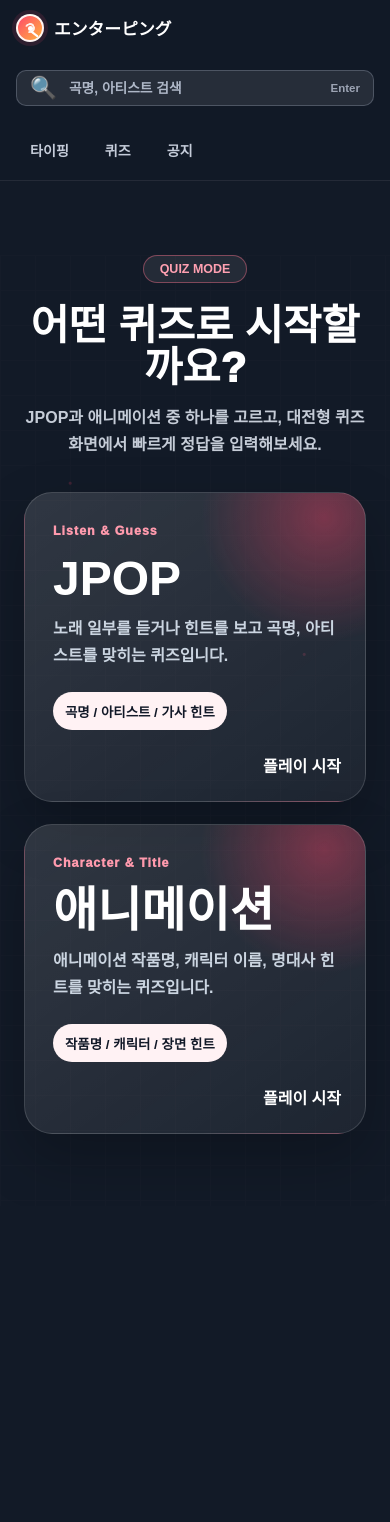
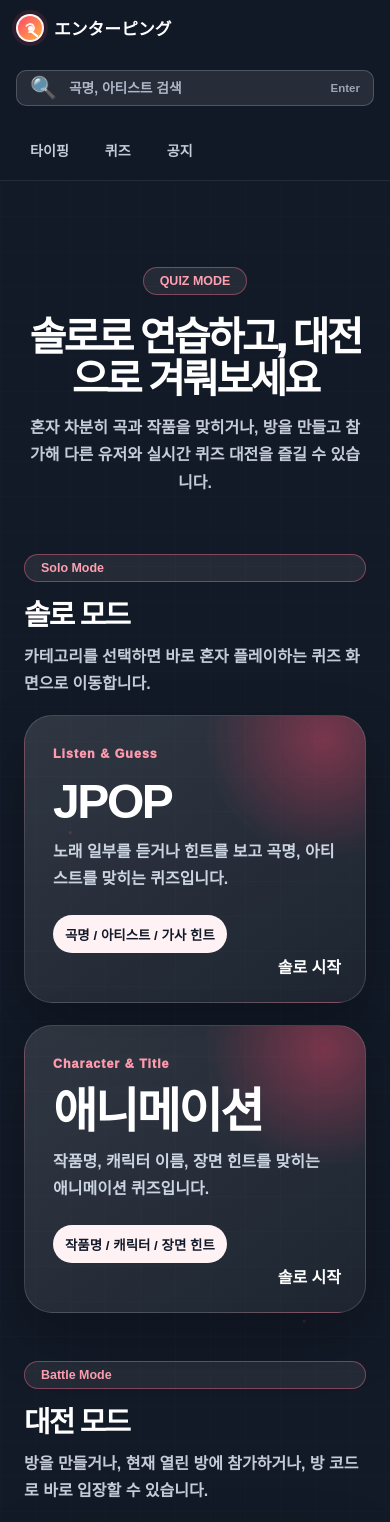
Before and after one commit to Bauhaus-K/enterping, a Next.js app: page /quiz in a window 390 px wide. Shown: the top 1522 px of the page. Before the commit the page ends 1206 px from the top, so only its background shows below. Built offline with nearby package versions, Linux system fonts and the light colour scheme; no server answers.

Commit message:
Add solo and battle quiz modes

```diff
--- a/src/app/quiz/page.module.css
+++ b/src/app/quiz/page.module.css
@@ -11,99 +11,16 @@
   font-family: "Pretendard", "Noto Sans KR", "Noto Sans JP", sans-serif;
 }
 
-.header {
-  display: flex;
-  align-items: center;
-  gap: 28px;
-  height: 52px;
-  padding: 0 40px 0 22px;
-}
-
-.brand {
-  display: inline-flex;
-  align-items: center;
-  gap: 10px;
-  color: #ffffff;
-  text-decoration: none;
-}
-
-.brand strong {
-  font-size: 1.05rem;
-}
-
-.logoMark {
-  position: relative;
-  display: inline-flex;
-  align-items: center;
-  justify-content: center;
-  width: 28px;
-  height: 28px;
-  overflow: hidden;
-  border: 2px solid #e7eef8;
-  border-radius: 999px;
-  background:
-    linear-gradient(#ee5b59 0 48%, transparent 49%),
-    repeating-linear-gradient(0deg, #f7f7f7 0 3px, #1d2634 3px 6px);
-}
-
-.logoMark::before,
-.logoMark::after,
-.logoMark span {
-  position: absolute;
-  content: "";
-  background: #111827;
-}
-
-.logoMark::before {
-  top: 13px;
-  width: 100%;
-  height: 2px;
-}
-
-.logoMark::after {
-  top: 11px;
-  width: 4px;
-  height: 4px;
-  border-radius: 999px;
-}
-
-.logoMark span {
-  bottom: 4px;
-  width: 18px;
-  height: 2px;
-}
-
-.nav {
-  display: flex;
-  align-items: center;
-  gap: 8px;
-}
-
-.nav a {
-  display: inline-flex;
-  align-items: center;
-  height: 32px;
-  padding: 0 14px;
-  color: #c5ccd9;
-  border-radius: 8px;
-  font-size: 0.88rem;
-  font-weight: 800;
-  text-decoration: none;
-}
-
-.nav .activeNavItem {
-  color: #ff496b;
-  background: #fff2f4;
-}
-
 .hero {
-  max-width: 880px;
-  margin: 74px auto 34px;
-  padding: 0 24px;
+  max-width: 920px;
+  margin: 0 auto;
+  padding: 86px 24px 34px;
   text-align: center;
 }
 
-.hero span {
+.hero span,
+.sectionHeading span,
+.cardBadge {
   display: inline-flex;
   min-height: 28px;
   align-items: center;
@@ -119,13 +36,14 @@
 .hero h1 {
   margin: 22px 0 14px;
   color: #ffffff;
-  font-size: clamp(2.6rem, 7vw, 4.8rem);
+  font-size: clamp(2.5rem, 6vw, 4.7rem);
   font-weight: 1000;
-  line-height: 1.02;
+  line-height: 1.04;
+  letter-spacing: -0.07em;
 }
 
 .hero p {
-  max-width: 620px;
+  max-width: 680px;
   margin: 0 auto;
   color: #c5ccd7;
   font-size: 1rem;
@@ -133,20 +51,49 @@
   line-height: 1.7;
 }
 
+.modeSection,
+.battleSection {
+  max-width: 1040px;
+  margin: 0 auto;
+  padding: 24px;
+}
+
+.battleSection {
+  padding-bottom: 88px;
+}
+
+.sectionHeading {
+  display: grid;
+  gap: 10px;
+  margin-bottom: 18px;
+}
+
+.sectionHeading h2 {
+  margin: 0;
+  color: #ffffff;
+  font-size: clamp(1.8rem, 4vw, 2.8rem);
+  font-weight: 1000;
+  letter-spacing: -0.06em;
+}
+
+.sectionHeading p {
+  max-width: 650px;
+  margin: 0;
+  color: #c5ccd7;
+  font-weight: 700;
+  line-height: 1.7;
+}
+
 .categoryGrid {
   display: grid;
   grid-template-columns: repeat(2, minmax(0, 1fr));
   gap: 22px;
-  max-width: 940px;
-  margin: 0 auto;
-  padding: 0 24px 72px;
 }
 
-.categoryCard {
+.categoryCard,
+.lobbyCard {
   position: relative;
   overflow: hidden;
-  min-height: 310px;
-  padding: 28px;
   border: 1px solid rgba(255, 255, 255, 0.14);
   border-radius: 28px;
   color: #ffffff;
@@ -157,6 +104,11 @@
   text-decoration: none;
 }
 
+.categoryCard {
+  min-height: 288px;
+  padding: 28px;
+}
+
 .categoryCard span {
   color: #ff9aad;
   font-size: 0.78rem;
@@ -164,13 +116,15 @@
   letter-spacing: 0.08em;
 }
 
-.categoryCard h2 {
+.categoryCard h3 {
   margin: 16px 0 12px;
   font-size: 3rem;
   line-height: 1;
+  letter-spacing: -0.05em;
 }
 
-.categoryCard p {
+.categoryCard p,
+.lobbyCard p {
   margin: 0;
   color: #cbd5e1;
   font-size: 1rem;
@@ -197,18 +151,153 @@
   font-weight: 950;
 }
 
-@media (max-width: 760px) {
-  .header {
-    flex-wrap: wrap;
-    height: auto;
-    padding: 16px;
-  }
+.battleGrid {
+  display: grid;
+  grid-template-columns: repeat(2, minmax(0, 1fr));
+  gap: 18px;
+}
 
-  .nav {
-    width: 100%;
-  }
+.lobbyCard {
+  display: grid;
+  align-content: start;
+  gap: 18px;
+  min-height: 260px;
+  padding: 24px;
+}
 
-  .categoryGrid {
+.lobbyCard h3 {
+  margin: 14px 0 10px;
+  color: #ffffff;
+  font-size: 1.5rem;
+  font-weight: 1000;
+  letter-spacing: -0.04em;
+}
+
+.roomListCard {
+  grid-column: 1 / -1;
+}
+
+.createActions {
+  display: grid;
+  grid-template-columns: repeat(2, minmax(0, 1fr));
+  gap: 12px;
+}
+
+.createActions a,
+.joinForm button,
+.roomItem {
+  border: 1px solid rgba(255, 255, 255, 0.14);
+  color: #ffffff;
+  background: rgba(255, 255, 255, 0.1);
+  text-decoration: none;
+  transition: transform 160ms ease, border-color 160ms ease, background 160ms ease;
+}
+
+.createActions a {
+  display: grid;
+  min-height: 54px;
+  place-items: center;
+  border-radius: 18px;
+  font-weight: 950;
+}
+
+.createActions a:hover,
+.joinForm button:hover,
+.roomItem:hover {
+  transform: translateY(-2px);
+  border-color: rgba(255, 112, 139, 0.56);
+  background: rgba(255, 73, 107, 0.18);
+}
+
+.joinForm {
+  display: grid;
+  gap: 12px;
+}
+
+.joinForm label {
+  display: grid;
+  gap: 7px;
+  color: #cbd5e1;
+  font-size: 0.85rem;
+  font-weight: 900;
+}
+
+.joinForm input,
+.joinForm select {
+  width: 100%;
+  min-height: 46px;
+  box-sizing: border-box;
+  border: 1px solid rgba(255, 255, 255, 0.14);
+  border-radius: 15px;
+  color: #ffffff;
+  background: rgba(15, 23, 42, 0.72);
+  font: inherit;
+  font-weight: 850;
+  outline: 0;
+  padding: 0 14px;
+}
+
+.joinForm button {
+  min-height: 50px;
+  border-radius: 999px;
+  background: linear-gradient(135deg, #ff496b, #ff7a90);
+  font: inherit;
+  font-weight: 1000;
+  cursor: pointer;
+}
+
+.roomList {
+  display: grid;
+  grid-template-columns: repeat(3, minmax(0, 1fr));
+  gap: 12px;
+}
+
+.roomItem {
+  display: grid;
+  grid-template-columns: 1fr auto;
+  gap: 12px;
+  min-height: 98px;
+  align-items: center;
+  padding: 16px;
+  border-radius: 20px;
+}
+
+.roomItem strong,
+.roomItem span,
+.roomItem em,
+.roomItem i {
+  display: block;
+}
+
+.roomItem strong {
+  margin-bottom: 6px;
+  font-size: 1rem;
+  font-weight: 1000;
+}
+
+.roomItem span,
+.roomItem i {
+  color: #cbd5e1;
+  font-size: 0.83rem;
+  font-weight: 800;
+}
+
+.roomItem em {
+  color: #ffccd5;
+  font-style: normal;
+  font-weight: 1000;
+}
+
+.roomItem i {
+  grid-column: 1 / -1;
+  font-style: normal;
+}
+
+@media (max-width: 860px) {
+  .categoryGrid,
+  .battleGrid,
+  .createActions,
+  .roomList {
     grid-template-columns: 1fr;
   }
 }
--- a/src/app/quiz/page.tsx
+++ b/src/app/quiz/page.tsx
@@ -1,45 +1,169 @@
 import Link from "next/link";
 
+import type { QuizCategory } from "../../lib/quizData";
 import styles from "./page.module.css";
 
-const QUIZ_CATEGORIES = [
+const QUIZ_CATEGORIES: Array<{
+  id: QuizCategory;
+  title: string;
+  eyebrow: string;
+  description: string;
+  stats: string;
+}> = [
   {
     id: "JPOP",
     title: "JPOP",
     eyebrow: "Listen & Guess",
     description: "노래 일부를 듣거나 힌트를 보고 곡명, 아티스트를 맞히는 퀴즈입니다.",
-    href: "/quiz/play?category=JPOP",
     stats: "곡명 / 아티스트 / 가사 힌트",
   },
   {
     id: "ANIME",
     title: "애니메이션",
     eyebrow: "Character & Title",
-    description: "애니메이션 작품명, 캐릭터 이름, 명대사 힌트를 맞히는 퀴즈입니다.",
-    href: "/quiz/play?category=ANIME",
+    description: "작품명, 캐릭터 이름, 장면 힌트를 맞히는 애니메이션 퀴즈입니다.",
     stats: "작품명 / 캐릭터 / 장면 힌트",
   },
-] as const;
+];
+
+const BATTLE_ROOMS: Array<{
+  code: string;
+  title: string;
+  category: QuizCategory;
+  host: string;
+  players: string;
+}> = [
+  {
+    code: "JP-428",
+    title: "JPOP 빠른 대전",
+    category: "JPOP",
+    host: "user1",
+    players: "3 / 4",
+  },
+  {
+    code: "AN-105",
+    title: "애니 명대사 방",
+    category: "ANIME",
+    host: "user2",
+    players: "2 / 4",
+  },
+  {
+    code: "JP-777",
+    title: "신곡 맞히기",
+    category: "JPOP",
+    host: "mailron",
+    players: "1 / 4",
+  },
+];
 
 export default function QuizPage() {
   return (
     <main className={styles.page}>
       <section className={styles.hero}>
         <span>QUIZ MODE</span>
-        <h1>어떤 퀴즈로 시작할까요?</h1>
-        <p>JPOP과 애니메이션 중 하나를 고르고, 대전형 퀴즈 화면에서 빠르게 정답을 입력해보세요.</p>
+        <h1>솔로로 연습하고, 대전으로 겨뤄보세요</h1>
+        <p>
+          혼자 차분히 곡과 작품을 맞히거나, 방을 만들고 참가해 다른 유저와 실시간 퀴즈
+          대전을 즐길 수 있습니다.
+        </p>
       </section>
 
-      <section className={styles.categoryGrid} aria-label="Quiz category selection">
+      <section className={styles.modeSection} aria-labelledby="solo-mode-title">
+        <div className={styles.sectionHeading}>
+          <span>Solo Mode</span>
+          <h2 id="solo-mode-title">솔로 모드</h2>
+          <p>카테고리를 선택하면 바로 혼자 플레이하는 퀴즈 화면으로 이동합니다.</p>
+        </div>
+
+        <div className={styles.categoryGrid} aria-label="Solo quiz category selection">
           {QUIZ_CATEGORIES.map((category) => (
-          <Link className={styles.categoryCard} href={category.href} key={category.id}>
+            <Link
+              className={styles.categoryCard}
+              href={`/quiz/play?category=${category.id}&mode=solo`}
+              key={category.id}
+            >
               <span>{category.eyebrow}</span>
-            <h2>{category.title}</h2>
+              <h3>{category.title}</h3>
               <p>{category.description}</p>
               <strong>{category.stats}</strong>
-            <i>플레이 시작</i>
+              <i>솔로 시작</i>
             </Link>
           ))}
+        </div>
+      </section>
+
+      <section className={styles.battleSection} aria-labelledby="battle-mode-title">
+        <div className={styles.sectionHeading}>
+          <span>Battle Mode</span>
+          <h2 id="battle-mode-title">대전 모드</h2>
+          <p>방을 만들거나, 현재 열린 방에 참가하거나, 방 코드로 바로 입장할 수 있습니다.</p>
+        </div>
+
+        <div className={styles.battleGrid}>
+          <article className={styles.lobbyCard}>
+            <div>
+              <span className={styles.cardBadge}>방 만들기</span>
+              <h3>새 대전 방 생성</h3>
+              <p>원하는 카테고리로 즉시 방을 만들고 퀴즈 대전을 시작합니다.</p>
+            </div>
+            <div className={styles.createActions}>
+              {QUIZ_CATEGORIES.map((category) => (
+                <Link
+                  href={`/quiz/play?category=${category.id}&mode=battle&room=NEW-${category.id}`}
+                  key={category.id}
+                >
+                  {category.title} 방 만들기
+                </Link>
+              ))}
+            </div>
+          </article>
+
+          <article className={styles.lobbyCard}>
+            <span className={styles.cardBadge}>방 참가하기</span>
+            <h3>방 코드로 입장</h3>
+            <form action="/quiz/play" className={styles.joinForm}>
+              <input name="mode" type="hidden" value="battle" />
+              <label>
+                카테고리
+                <select name="category" defaultValue="JPOP">
+                  {QUIZ_CATEGORIES.map((category) => (
+                    <option key={category.id} value={category.id}>
+                      {category.title}
+                    </option>
+                  ))}
+                </select>
+              </label>
+              <label>
+                방 코드
+                <input name="room" placeholder="예: JP-428" required />
+              </label>
+              <button type="submit">방 참가하기</button>
+            </form>
+          </article>
+
+          <article className={`${styles.lobbyCard} ${styles.roomListCard}`}>
+            <span className={styles.cardBadge}>방 리스트</span>
+            <h3>현재 열린 방</h3>
+            <div className={styles.roomList}>
+              {BATTLE_ROOMS.map((room) => (
+                <Link
+                  className={styles.roomItem}
+                  href={`/quiz/play?category=${room.category}&mode=battle&room=${room.code}`}
+                  key={room.code}
+                >
+                  <div>
+                    <strong>{room.title}</strong>
+                    <span>
+                      {room.category} · 방장 {room.host}
+                    </span>
+                  </div>
+                  <em>{room.players}</em>
+                  <i>{room.code}</i>
+                </Link>
+              ))}
+            </div>
+          </article>
+        </div>
       </section>
     </main>
   );
```
Also changed, not shown: src/app/quiz/play/QuizBattle.tsx (+29 -12 lines), src/app/quiz/play/page.module.css (+13 -1 lines), src/app/quiz/play/page.tsx (+15 -1 lines). Lines whose indentation alone changed are shown as unchanged.
